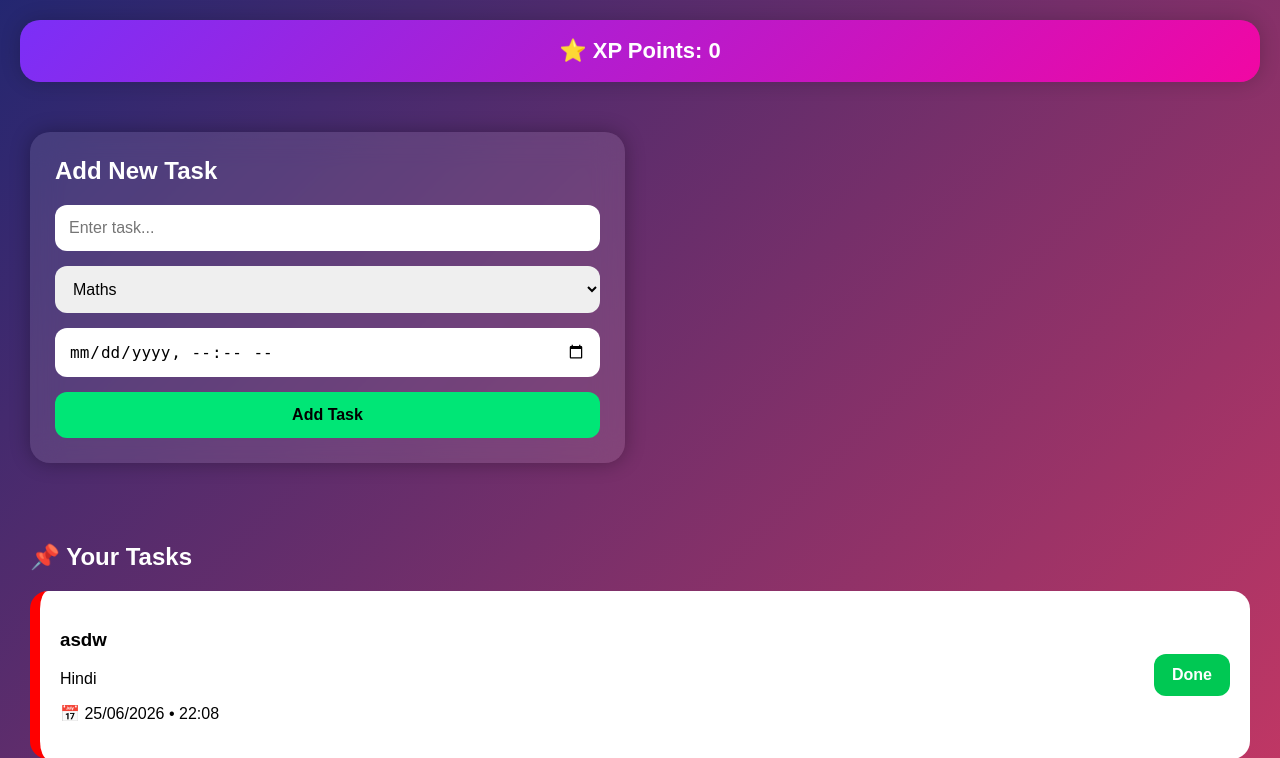
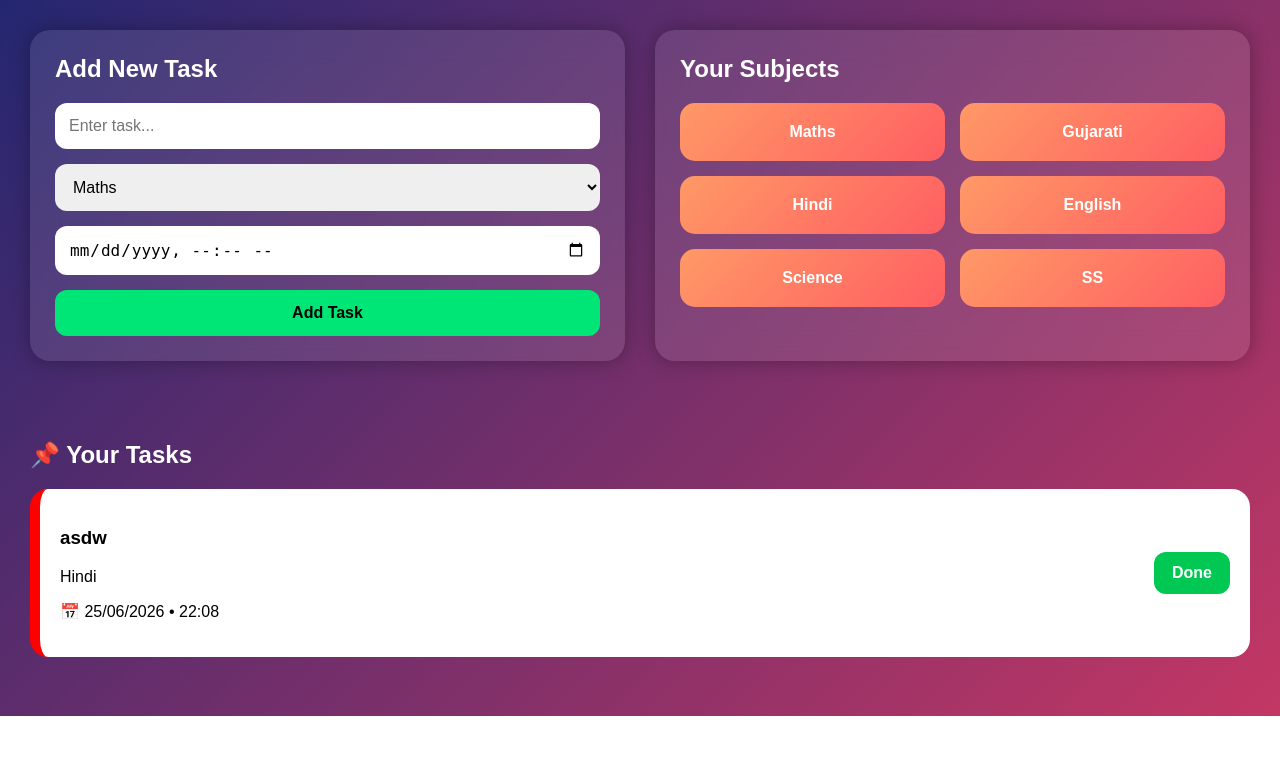
Before and after one commit to shaurya777-shah/aura-todo, a Flask app: page /dashboard in a window 1280 px wide. Shown: the part 84-842 px from the top of the page. After the commit the page ends 800 px from the top, so only its background shows below. Run offline with Flask 3, Linux system fonts and the light colour scheme; a user stored in the database is signed in; data comes from the database, SQL or seed files in the repository; data that the repository does not hold is empty.

Commit message:
Restored subject pages and removed XP system

```diff
--- a/app.py
+++ b/app.py
@@ -36,13 +36,6 @@ def init_db():
         task TEXT,
         subject TEXT,
         due TEXT
-    )
-    """)
-
-    c.execute("""
-    CREATE TABLE IF NOT EXISTS xp (
-        user TEXT,
-        points INTEGER
     )
     """)
 
@@ -101,11 +94,6 @@ def register():
             (username, password)
         )
 
-        c.execute(
-            "INSERT INTO xp VALUES (?, ?)",
-            (username, 0)
-        )
-
         conn.commit()
         conn.close()
 
@@ -147,6 +135,8 @@ def dashboard():
     )
 
     rows = c.fetchall()
+
+    conn.close()
 
     tasks = []
 
@@ -202,22 +192,10 @@ def dashboard():
 
     tasks.sort(key=lambda x: x["sort_due"])
 
-    c.execute(
-        "SELECT points FROM xp WHERE user=?",
-        (session["user"],)
-    )
-
-    xp_data = c.fetchone()
-
-    xp = xp_data[0] if xp_data else 0
-
-    conn.close()
-
     return render_template(
         "dashboard.html",
         tasks=tasks,
-        subjects=subjects,
-        xp=xp
+        subjects=subjects
     )
 
 # ---------------- ADD TASK ----------------
@@ -257,11 +235,6 @@ def done(id):
     c.execute(
         "DELETE FROM tasks WHERE id=?",
         (id,)
-    )
-
-    c.execute(
-        "UPDATE xp SET points = points + 10 WHERE user=?",
-        (session["user"],)
     )
 
     conn.commit()
--- a/static/script.js
+++ b/static/script.js
@@ -1,6 +1,4 @@
 document.addEventListener("DOMContentLoaded", () => {
-
-    // ---------------- ASK NOTIFICATION PERMISSION ----------------
 
     if ("Notification" in window) {
 
@@ -11,8 +9,6 @@ document.addEventListener("DOMContentLoaded", () => {
         }
 
     }
-
-    // ---------------- GET TASKS ----------------
 
     const taskCards = document.querySelectorAll(".task-card");
 
@@ -34,8 +30,6 @@ document.addEventListener("DOMContentLoaded", () => {
 
         const diffHours = diffMs / (1000 * 60 * 60);
 
-        // ---------------- DUE SOON ----------------
-
         if (diffHours > 0 && diffHours <= 4) {
 
             const taskName = card.querySelector("h3").innerText;
@@ -48,16 +42,13 @@ document.addEventListener("DOMContentLoaded", () => {
 
 });
 
-// ---------------- SHOW NOTIFICATION ----------------
-
 function showNotification(taskName) {
 
     if (Notification.permission === "granted") {
 
         new Notification("⏰ Aura Reminder", {
 
-            body: `"${taskName}" is due soon!`,
-            icon: "https://cdn-icons-png.flaticon.com/512/1827/1827392.png"
+            body: `"${taskName}" is due soon!`
 
         });
 
--- a/static/style.css
+++ b/static/style.css
@@ -397,15 +397,3 @@ button:hover{
     }
 
 }
-
-.xp-card{
-    margin:20px;
-    padding:18px;
-    border-radius:20px;
-    background:linear-gradient(135deg,#7b2ff7,#f107a3);
-    color:white;
-    font-size:22px;
-    font-weight:bold;
-    text-align:center;
-    box-shadow:0 0 20px rgba(0,0,0,0.2);
-}
--- a/templates/dashboard.html
+++ b/templates/dashboard.html
@@ -28,12 +28,6 @@
             </a>
 
         </div>
-
-    </div>
-
-    <div class="xp-card">
-
-        ⭐ XP Points: {{xp}}
 
     </div>
 
@@ -71,6 +65,29 @@
                 </button>
 
             </form>
+
+        </div>
+
+        <div class="card">
+
+            <h2>Your Subjects</h2>
+
+            <div class="subjects-grid">
+
+                {% for subject in subjects %}
+
+                <a
+                    href="/subject/{{subject}}"
+                    class="subject-box"
+                >
+
+                    {{subject}}
+
+                </a>
+
+                {% endfor %}
+
+            </div>
 
         </div>
 
```
Also changed, not shown: 1 other file.
